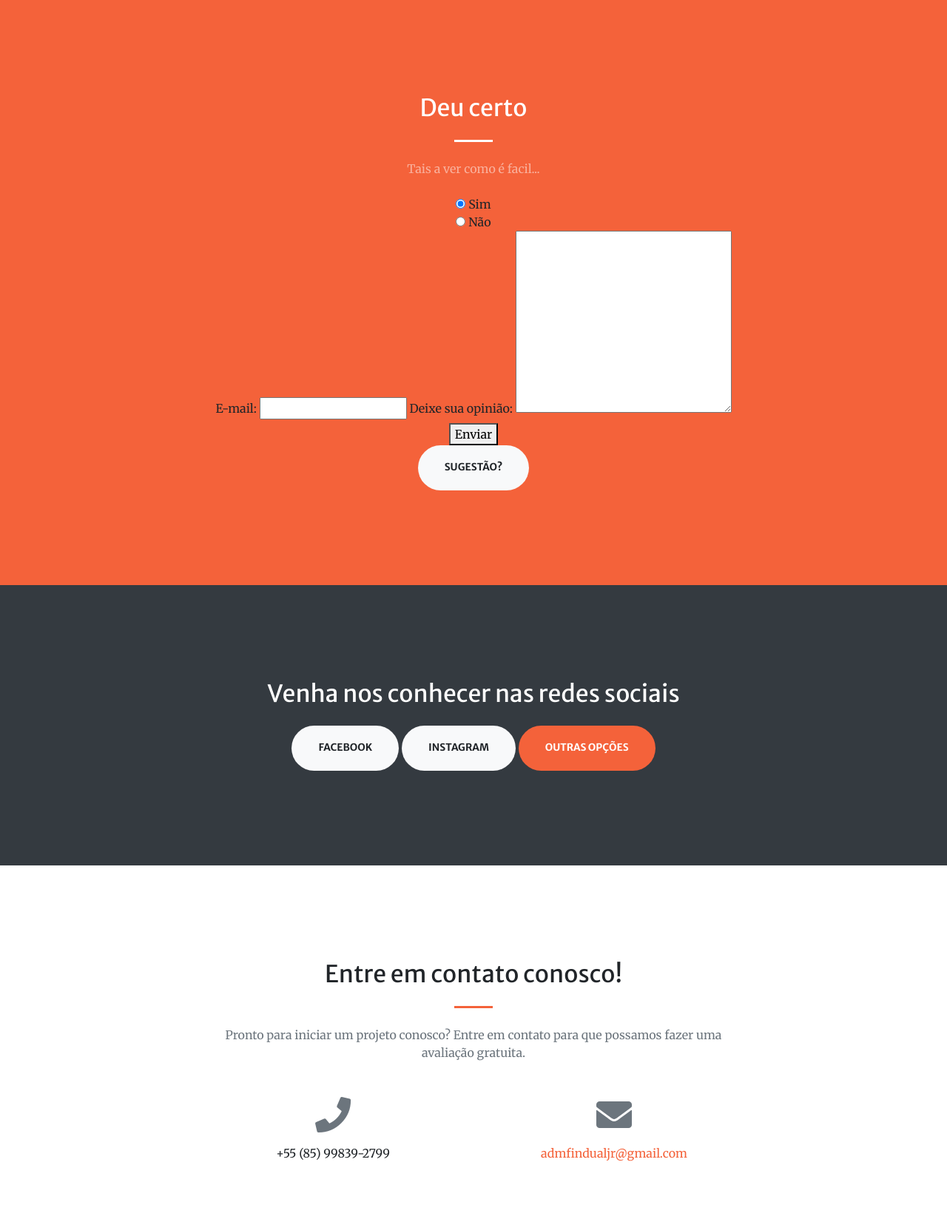
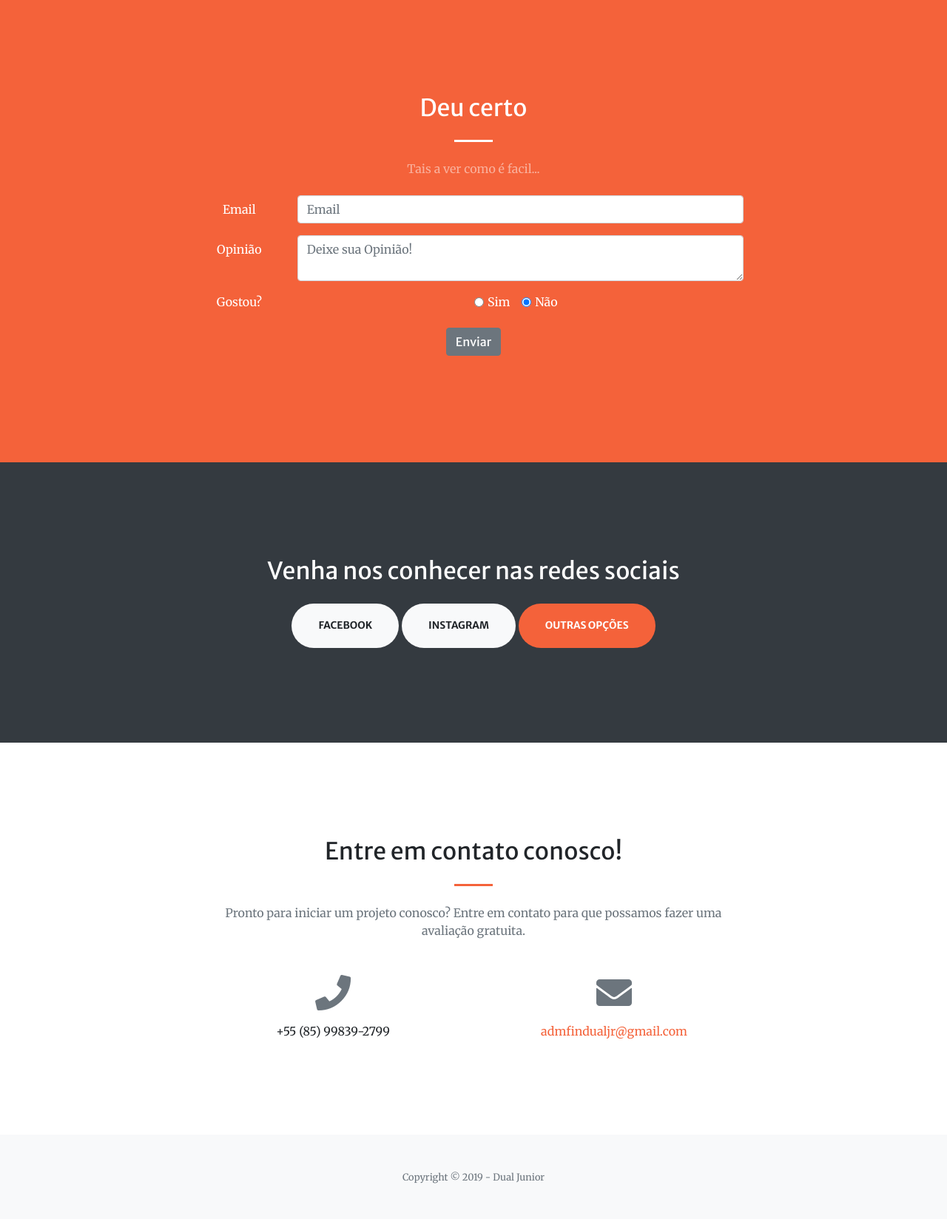
Before and after one commit to tmajory/app-landing-page, a Django app: page /dados/ in a window 1280 px wide. Shown: the part 801-2449 px from the top of the page at 74% size. After the commit the page ends 2401 px from the top, so only its background shows below. Run offline with Django 3.2, Linux system fonts and the light colour scheme; some libraries are stand-ins or nearby versions.

Commit message:
built a bootstrap form for the feedback

```diff
--- a/home/templates/dados.html
+++ b/home/templates/dados.html
@@ -42,23 +42,53 @@
                 {{ aboutSubtitle }}
                 </p>
                 {% if respondido %}
-                <h2>Agradecemos pela sua sugestão! s2</h2>
+                    <h2 class="text-white mt-0">Agradecemos pela sua sugestão!</h2>
                 {% else %}
                 <form action="/dados/submit/" method="POST">
                     {% csrf_token %}
-                <input type="radio" name="choice" value="yes" checked> Sim<br>
-                <input type="radio" name="choice" value="no" > Não<br>
-                <label for="email">E-mail:</label>
-                <input type="email" name="email" id="">
-
-                <label for="feedback">Deixe sua opinião:</label>
-                <textarea name="feedback" id="" cols="30" rows="10"></textarea>
-                <button type="submit">Enviar</button>
+                    <!-- Formulário de Feedback -->
+                    <div class="form-group row">
+                        <label for="inputEmail3" class="col-sm-2 col-form-label
+                        text-white mt-0">Email</label>
+                        <div class="col-sm-10">
+                        <input type="email" class="form-control" name="email" placeholder="Email">
+                        </div>
+                    </div>
+                    <div class="form-group row">
+                        <label for="feedback" class="col-sm-2 col-form-label
+                        text-white mt-0">Opinião</label>
+                        <div class="col-sm-10">
+                        <textarea class="form-control" name="feedback"
+                        placeholder="Deixe sua Opinião!"></textarea>
+                        </div>
+                    </div>
+                    <fieldset class="form-group">
+                        <div class="row">
+                            <legend class="col-form-label col-sm-2 pt-0
+                            text-white mt-0">Gostou?</legend>
+                            <div class="col-sm-10">
+                                <div class="form-check form-check-inline">
+                                    <input class="form-check-input" type="radio" name="choice"
+                                    value="y" checked>
+                                    <label class="form-check-label text-white mt-0"
+                                    for="gridRadios1"> Sim </label>
+                                </div>
+                                <div class="form-check form-check-inline">
+                                    <input class="form-check-input" type="radio" name="choice"
+                                    value="n" checked>
+                                    <label class="form-check-label text-white mt-0"
+                                    for="gridRadios1"> Não </label>
+                                </div>
+                            </div>
+                        </div>
+                    </fieldset>
+                    <div class="form-group row">
+                        <div class="col-sm-12">
+                            <button type="submit" class="btn btn-secondary">Enviar</button>
+                        </div>
+                    </div>
                 </form>
                 {% endif %}
-
-
-            <a class="btn btn-light btn-xl js-scroll-trigger" href="mailto:admfindualjr@gmail.com">Sugestão?</a>
             </div>
         </div>
     </div>
```
Lines whose indentation alone changed are shown as unchanged.
